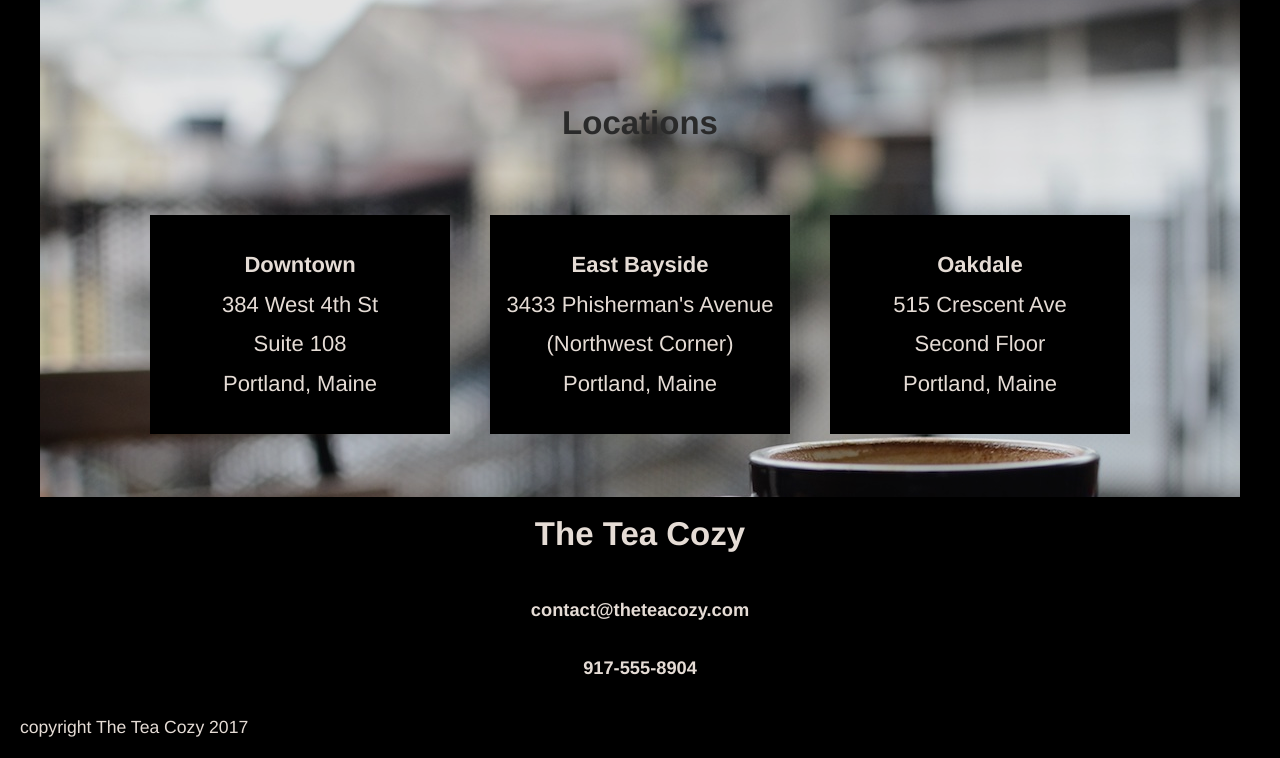
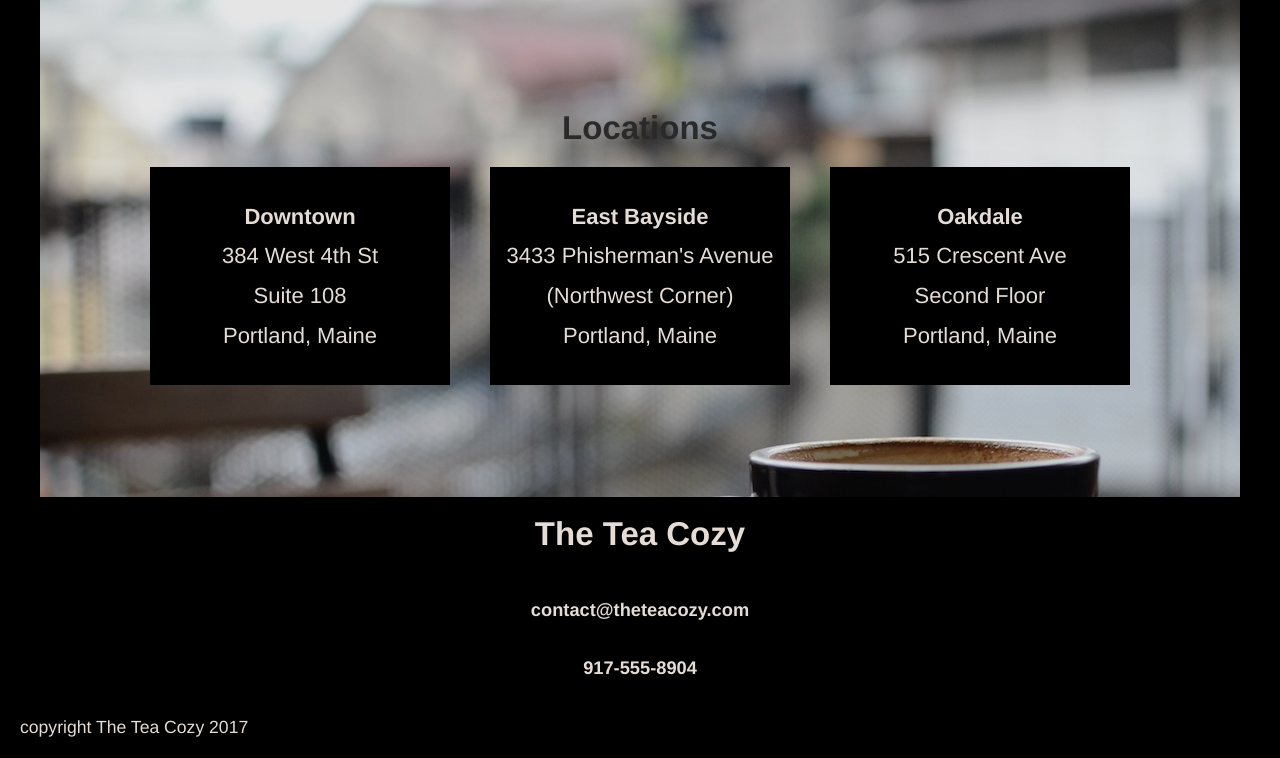
Before and after one commit to debh-2024/Tea-Cozy, a plain HTML site: page index.html in a window 1280 px wide. Shown: the part 1490-2248 px from the top of the page. Drawn offline with Linux system fonts and the light colour scheme.

Commit message:
Update style.css

```diff
--- a/style.css
+++ b/style.css
@@ -131,21 +131,19 @@ h4 {
     align-self: flex-end;
     margin-bottom: 0;
     color: rgb(47, 47, 47);
-    padding-bottom: 10px;
 }
 
 .location-cards {
-    margin: 0 auto;
+    margin: 0px auto;
     display: flex;
     justify-content: space-evenly;
-    align-items: center;
     flex-wrap: wrap;
+    align-self: flex-start;
 }
 
 .location {
     width: 300px;
     max-height: 250px;
-    align-items: center;
     margin: 20px 20px;
     padding: 30px 0px;
     text-align: center;
@@ -153,6 +151,7 @@ h4 {
     background-color: black;
     opacity: 1;
 }
+
 
 /*Contact*/
 .contact {
```
